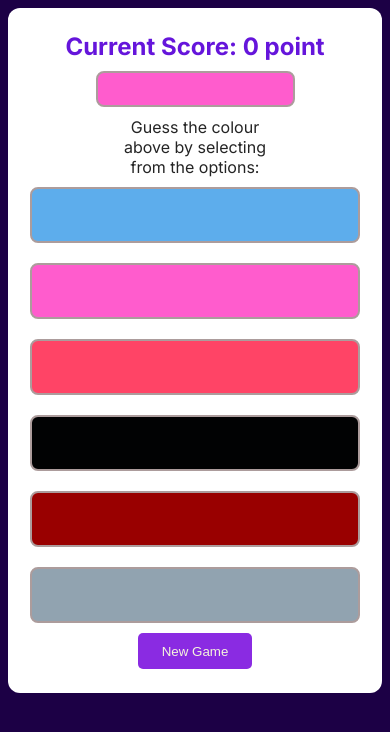
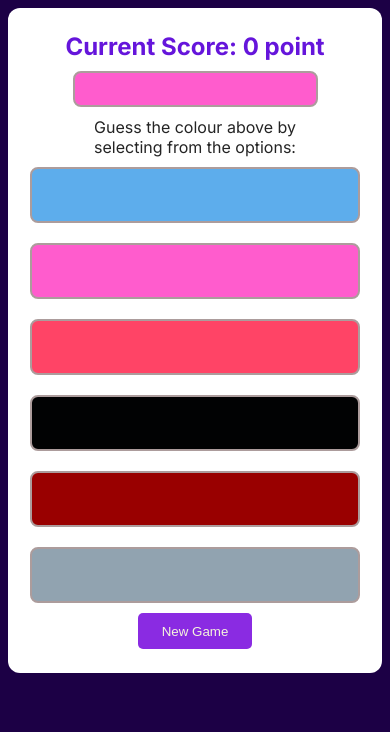
Before and after one commit to adexfit/colorGame, a React (Vite) app: page / in a window 390 px wide. Shown: the top 732 px of the page. Built offline with nearby package versions, Linux system fonts and the light colour scheme.

Commit message:
fix ux problems

```diff
--- a/src/components/Quiz.jsx
+++ b/src/components/Quiz.jsx
@@ -125,7 +125,7 @@ const Quiz = () => {
           data-testid="gameStatus"
         >
           {gameStatus}
-          {gameOver ? "Game Over" : ""}
+          {gameOver ? " Game Over" : ""}
         </p>
       </div>
 
--- a/src/components/quiz.css
+++ b/src/components/quiz.css
@@ -167,6 +167,9 @@
   .quest {
     width: 50%;
   }
+  .quest p {
+    width: 209px;
+  }
 }
 
 /* Small devices (portrait tablets and large phones, 600px and up) */
```
